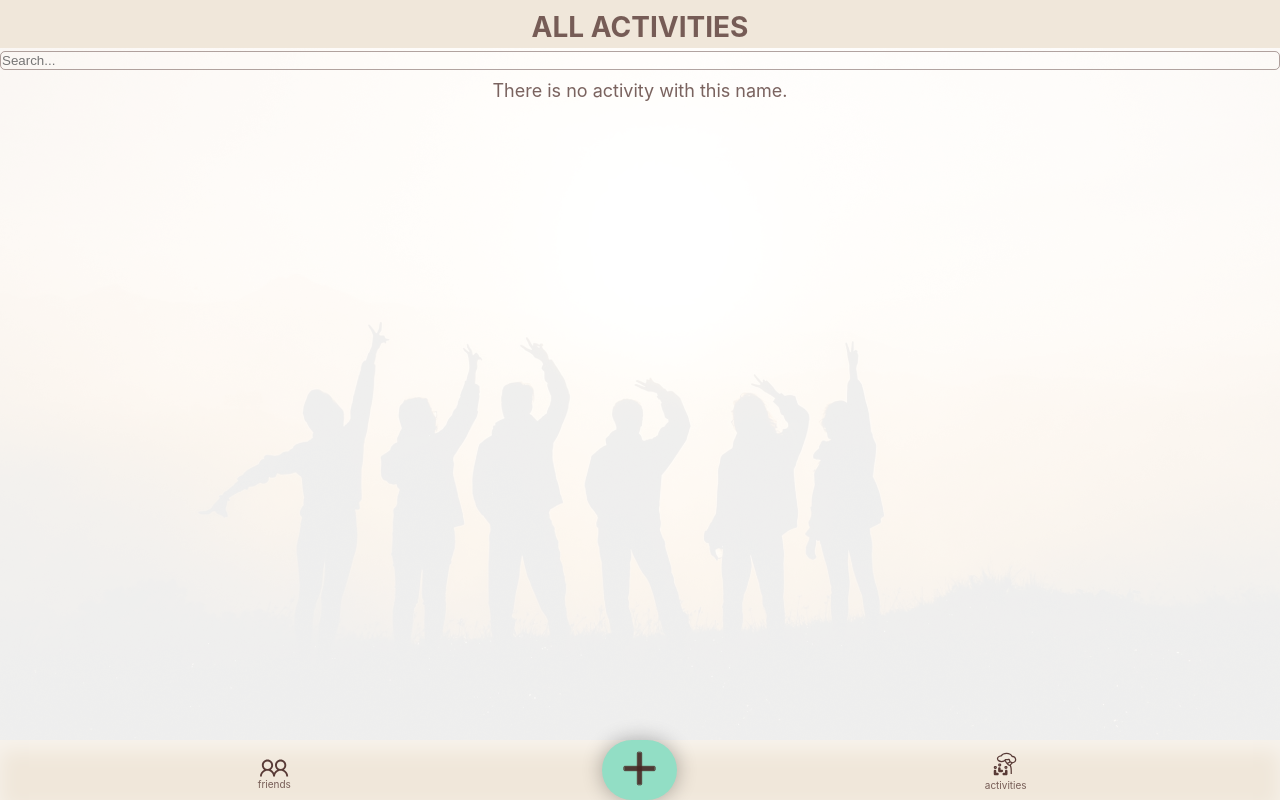
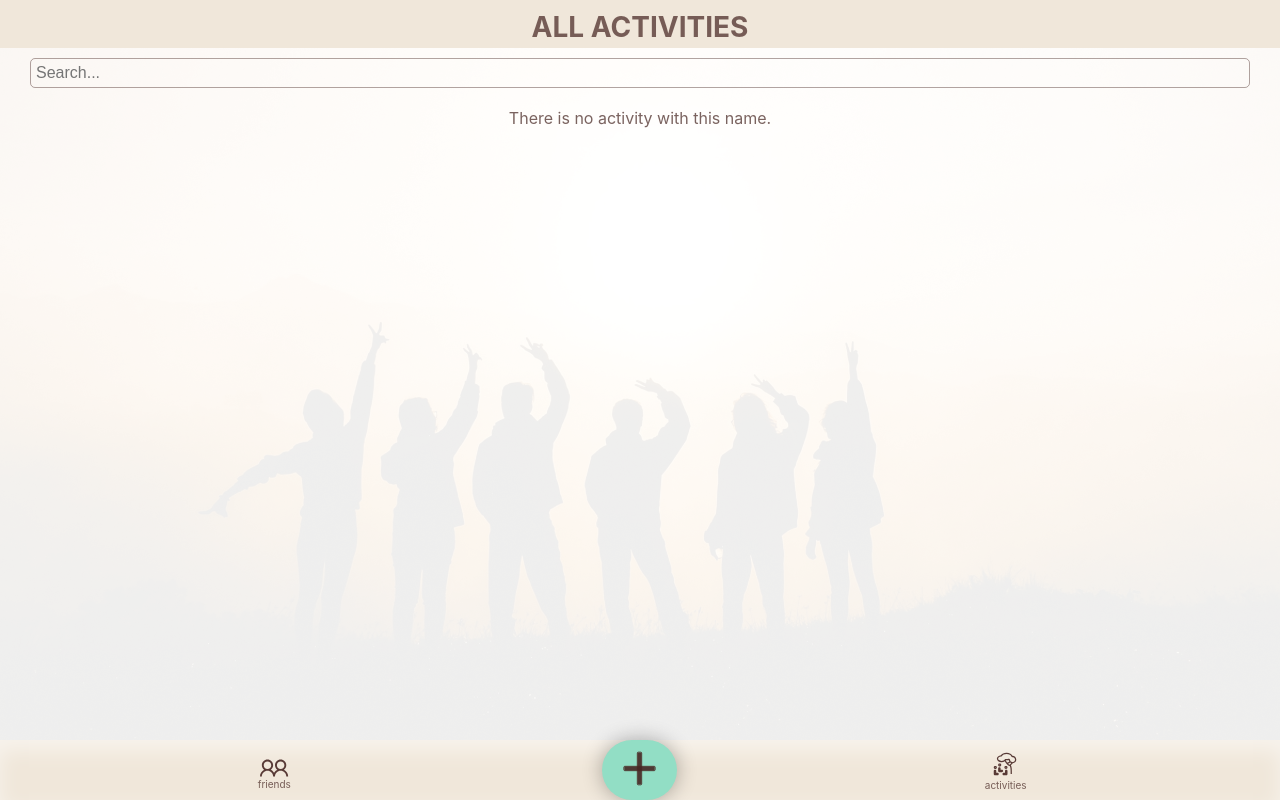
Before and after one commit to JelenadlS/capstone-project, a React (Create React App) app: page /search in a window 1280 px wide. Built offline with nearby package versions, Linux system fonts and the light colour scheme.

Commit message:
Style searchbar

```diff
--- a/src/GlobalStyles.js
+++ b/src/GlobalStyles.js
@@ -11,6 +11,10 @@ export default createGlobalStyle`
 body {
   font-family:  -apple-system, BlinkMacSystemFont, 'Segoe UI', Roboto, Oxygen, Ubuntu, Cantarell, 'Open Sans', 'Helvetica Neue', sans-serif;
   color: rgba(71, 39, 35, 0.72);
-  font-size: 18px;
+  font-size: 16px;
+}
+
+input{
+  font-size: 16px;
 }
 `;
--- a/src/components/Form.js
+++ b/src/components/Form.js
@@ -350,9 +350,10 @@ const WrapperForm = styled.form`
     height: 90px;
     width: 100%;
     color: rgba(71, 39, 35, 0.72);
-    font-size: 18px;
+    font-size: 16px;
     font-family: -apple-system, BlinkMacSystemFont, 'Segoe UI', Roboto, Oxygen,
       Ubuntu, Cantarell, 'Open Sans', 'Helvetica Neue', sans-serif;
+    outline: none;
   }
 
   i {
@@ -387,7 +388,7 @@ const StyledInputs = styled.input`
   padding: 1px;
   width: 100%;
   color: rgba(71, 39, 35, 0.72);
-  font-size: 20px;
+  outline: none;
 `;
 
 const StyledDate = styled(StyledInputs)`
--- a/src/components/Searchbar.js
+++ b/src/components/Searchbar.js
@@ -3,7 +3,7 @@ import styled from 'styled-components';
 
 export default function Searchbar({ searchInputHandler }) {
   return (
-    <div>
+    <StyledSearchbar>
       <StyledInput
         id="seachbar"
         name="searchbar"
@@ -12,15 +12,19 @@ export default function Searchbar({ searchInputHandler }) {
         placeholder="Search..."
         onChange={searchInputHandler}
       ></StyledInput>
-    </div>
+    </StyledSearchbar>
   );
 }
+const StyledSearchbar = styled.section`
+  margin: 10px 30px;
+`;
 
 const StyledInput = styled.input`
   background: transparent;
   border: 1px solid rgba(71, 39, 35, 0.42);
   border-radius: 5px;
-  padding: 1px;
+  padding: 5px;
   width: 100%;
   color: rgba(71, 39, 35, 0.72);
+  outline: none;
 `;
```
